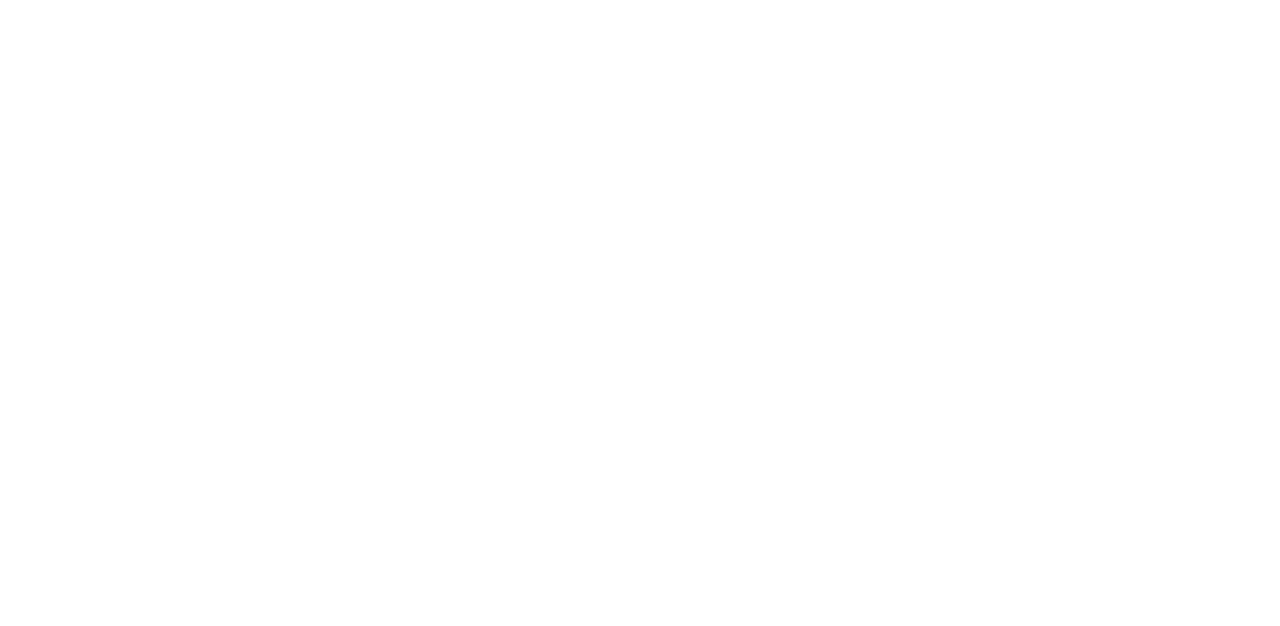
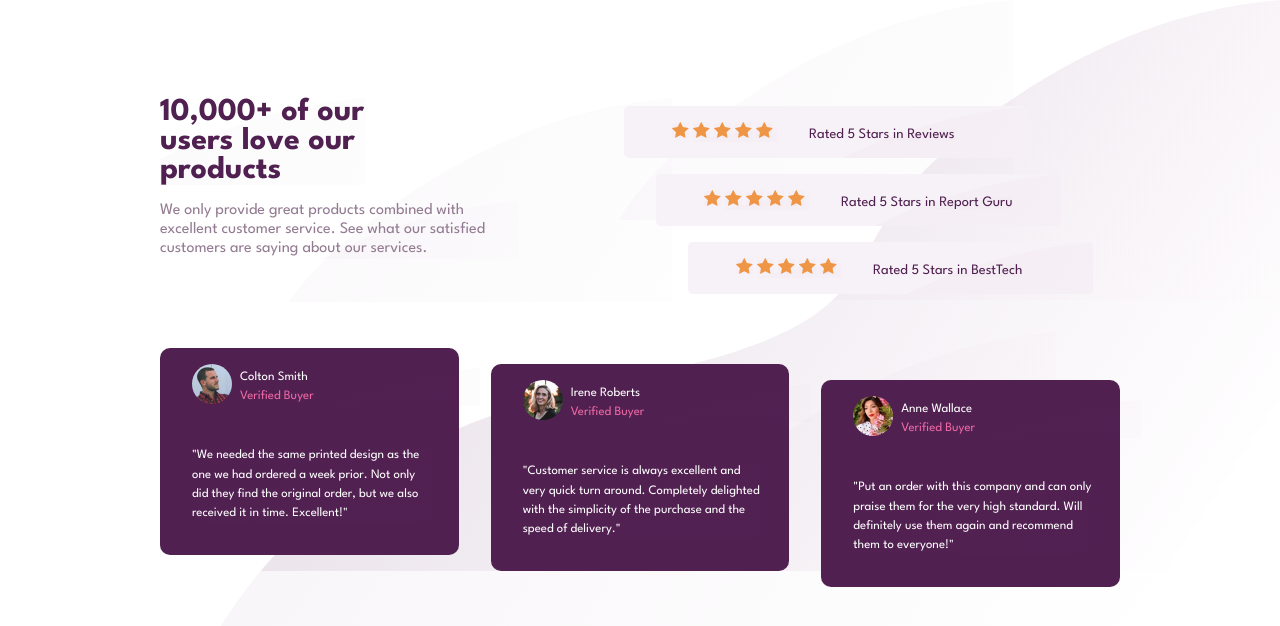
Before and after one commit to vivekrajput-93/Social-Proof-Section-Frontend-Mentor, a plain HTML site: page index.html in a window 1280 px wide. Drawn offline with Linux system fonts and the light colour scheme.

Commit message:
completed

```diff
--- /dev/null
+++ b/index.css
@@ -0,0 +1,226 @@
+@import url('https://fonts.googleapis.com/css2?family=League+Spartan:wght@400;500;700&display=swap');
+
+
+:root {
+
+--Very-Dark-Magenta: hsl(300, 43%, 22%);
+--Soft-Pink: hsl(333, 80%, 67%);
+
+
+--Dark-Grayish-Magenta: hsl(303, 10%, 53%);
+--Light-Grayish-Magenta: hsl(300, 24%, 96%);
+--White: hsl(0, 0%, 100%);
+
+
+}
+
+
+
+
+* {
+    padding: 0;
+    margin: 0;
+    box-sizing: border-box;
+    font-family: 'League Spartan', sans-serif;
+    background-image: url("./images/bg-pattern-bottom-desktop.svg");
+    background-repeat: no-repeat;
+    background-position: top right;
+    background-size: auto, 100%;
+    background-color: var(--white);
+}
+
+
+.side {
+    display: flex;
+
+}
+
+
+.text {
+    width: 40%;
+    position: relative;
+    top: 50px;
+    margin: 3rem;
+    left: 7rem;
+}
+
+.text h1 {
+    width: 40%;
+    margin-bottom: 1rem;
+    color: var(--Very-Dark-Magenta);
+}
+
+.text p {
+    width: 70%;
+    line-height: 1.2rem;
+    color: var(--Dark-Grayish-Magenta);
+}
+
+.star {
+    margin-bottom: 5rem;
+}
+
+.review {
+    margin: 1rem;
+    background-color: var(--Light-Grayish-Magenta);
+    width: 100%;
+    position: relative;
+    top: 90px;
+    padding: 1rem;
+    border-radius: 5px;
+}
+
+.review p {
+    display: inline;
+    margin-left: 2rem;
+}
+
+.review .span {
+    margin-left: 2rem;
+}
+
+.review p {
+    font-size: .9rem;
+    color: var(--Very-Dark-Magenta);
+}
+
+
+
+
+.cards {
+    width: 80%;
+    display: flex;
+    margin: 2rem;
+    margin-bottom: 3rem;
+}
+
+.card {
+    width: 80%;
+    margin: 1rem;
+    background-color: var(--Very-Dark-Magenta);
+    padding: 1rem;
+    border-radius: 10px;
+    position: relative;
+    left: 7rem;
+
+}
+
+.card img {
+    position: relative;
+    width: 40px;
+    height: 40px;
+    border-radius: 50%;
+    display: inline-block;
+    left: 1rem;
+}
+
+
+.card .name {
+    position: relative;
+    top: -40px;
+    left: 4rem;
+    margin-bottom: 0;
+    line-height: 1.2rem;
+    color: var(--White);
+}
+
+.name .buyer {
+    color: var(--Soft-Pink);
+}
+
+.card p {
+    width: 90%;
+    margin-bottom: 1rem;
+    color: var(--White);
+    line-height: 1.2rem;
+    position: relative;
+    left: 1rem;
+    font-size: .8rem;
+}
+
+.two {
+    position: relative;
+    top: 1rem;
+}
+.three {
+    position: relative;
+    top: 2rem;
+    margin-right: 3rem;
+}
+
+.second {
+    position: relative;
+    left: 2rem;
+}
+
+.third {
+    position: relative;
+    left: 4rem;
+}
+
+@media screen and (max-width: 968px) {
+    .side {
+        display: flex;
+        flex-direction: column;
+    }
+
+    .text {
+        display: block;
+        margin: auto;
+        left: 0;
+    }
+
+    .span {
+        width: 100%;
+    }
+
+    .text h1, p {
+        width: 90%;
+    }
+
+    .review {
+        display: flex;
+        width: 50%;
+        left: 0;
+        margin: 1rem auto;
+    }
+
+    .cards {
+        display: flex;
+        flex-direction: column;
+    }
+}
+
+
+@media screen and (max-width: 675px) {
+    .text {
+        width: 100%;
+        text-align: center;
+    }
+
+    .text p {
+        position: relative;
+        left: 2rem;
+    }
+
+    .review {
+
+        width: 90%;
+    }
+
+    .card {
+        position: relative;
+        left: 0;
+        margin-left: auto;
+    }
+
+    .three {
+        position: relative;
+        left: -1rem;
+        margin-right: 0;
+    }
+
+
+
+
+}
--- a/index.html
+++ b/index.html
@@ -1,58 +1,93 @@
 <!DOCTYPE html>
 <html lang="en">
+
 <head>
   <meta charset="UTF-8" />
   <meta name="viewport" content="width=device-width, initial-scale=1.0" />
   <!-- displays site properly based on user's device -->
 
-    <link
-      rel="icon"
-      type="image/png"
-      sizes="32x32"
-      href="./images/favicon-32x32.png"
-    />
+  <link rel="icon" type="image/png" sizes="32x32" href="./images/favicon-32x32.png" />
 
   <title>Frontend Mentor | Social proof section</title>
 
   <!-- Feel free to remove these styles or customise in your own stylesheet 👍 -->
-    <style>
-      .attribution {
-        font-size: 11px;
-        text-align: center;
-      }
-      .attribution a {
-        color: hsl(228, 45%, 44%);
-      }
-    </style>
-  </head>
-  <body>
-    <!-- 10,000+ of our users love our products.
-
-    We only provide great products combined with excellent customer service.
-    See what our satisfied customers are saying about our services.
-
-    Rated 5 Stars in Reviews
-    Rated 5 Stars in Report Guru
-    Rated 5 Stars in BestTech
-
-    Colton Smith
-    Verified Buyer
-    "We needed the same printed design as the one we had ordered a week prior.
-    Not only did they find the original order, but we also received it in time.
-    Excellent!"
-
-    Irene Roberts
-    Verified Buyer
-    "Customer service is always excellent and very quick turn around. Completely
-    delighted with the simplicity of the purchase and the speed of delivery."
-
-    Anne Wallace
-    Verified Buyer
-    "Put an order with this company and can only praise them for the very high
-    standard. Will definitely use them again and recommend them to everyone!" -->
+  <link href="index.css" rel="stylesheet" />
 
 
-    <div class=""></div>
+</head>
+
+<body>
+
+
+  <div class="main">
+      <div class="side">
+        <div class="text">
+          <h1>10,000+ of our users love our products
+          </h1>
+          <p>We only provide great products combined with excellent customer service.
+            See what our satisfied customers are saying about our services.
+          </p>
+        </div>
+        <div class="star">
+          <div class="review first"><span class="span"><img src="./images/icon-star.svg" alt="start" />
+              <img src="./images/icon-star.svg" alt="start" />
+              <img src="./images/icon-star.svg" alt="start" />
+              <img src="./images/icon-star.svg" alt="start" />
+              <img src="./images/icon-star.svg" alt="start" />
+            </span>
+            <p>Rated 5 Stars in Reviews</p>
+          </div>
+          <div class="review second"><span class="span">
+              <img src="./images/icon-star.svg" alt="start" />
+              <img src="./images/icon-star.svg" alt="start" />
+              <img src="./images/icon-star.svg" alt="start" />
+              <img src="./images/icon-star.svg" alt="start" />
+              <img src="./images/icon-star.svg" alt="start" />
+            </span>
+            <p> Rated 5 Stars in Report Guru</p>
+          </div>
+          <div class="review third"><span class="span"><img src="./images/icon-star.svg" alt="start" />
+              <img src="./images/icon-star.svg" alt="start" />
+              <img src="./images/icon-star.svg" alt="start" />
+              <img src="./images/icon-star.svg" alt="start" />
+              <img src="./images/icon-star.svg" alt="start" />
+            </span>
+            <p>Rated 5 Stars in BestTech</p>
+          </div>
+      </div>
+    </div>
+    <div class="cards">
+      <div class="one card">
+        <img src="./images/image-colton.jpg" alt="colton" />
+        <p class="name">Colton Smith
+          <br />
+          <span class="buyer">Verified Buyer</span>
+        </p>
+        <p>"We needed the same printed design as the one we had ordered a week prior.
+          Not only did they find the original order, but we also received it in time.
+          Excellent!"</p>
+      </div>
+      <div class="two card">
+        <img src="./images/image-irene.jpg" alt="Irene" />
+        <p class="name">Irene Roberts
+          <br />
+          <span class="buyer">Verified Buyer</span>
+        </p>
+        <p>"Customer service is always excellent and very quick turn around. Completely
+          delighted with the simplicity of the purchase and the speed of delivery."</p>
+      </div>
+      <div class="three card">
+        <img src="./images/image-anne.jpg" alt="Wallace" />
+        <p class="name">Anne Wallace
+          <br />
+          <span class="buyer">Verified Buyer</span>
+        </p>
+        <p>"Put an order with this company and can only praise them for the very high
+          standard. Will definitely use them again and recommend them to everyone!" </p>
+      </div>
+    </div>
+  </div>
 
 </body>
+
 </html>
```
Also changed, not shown: 1 other file. Lines whose indentation alone changed are shown as unchanged.
